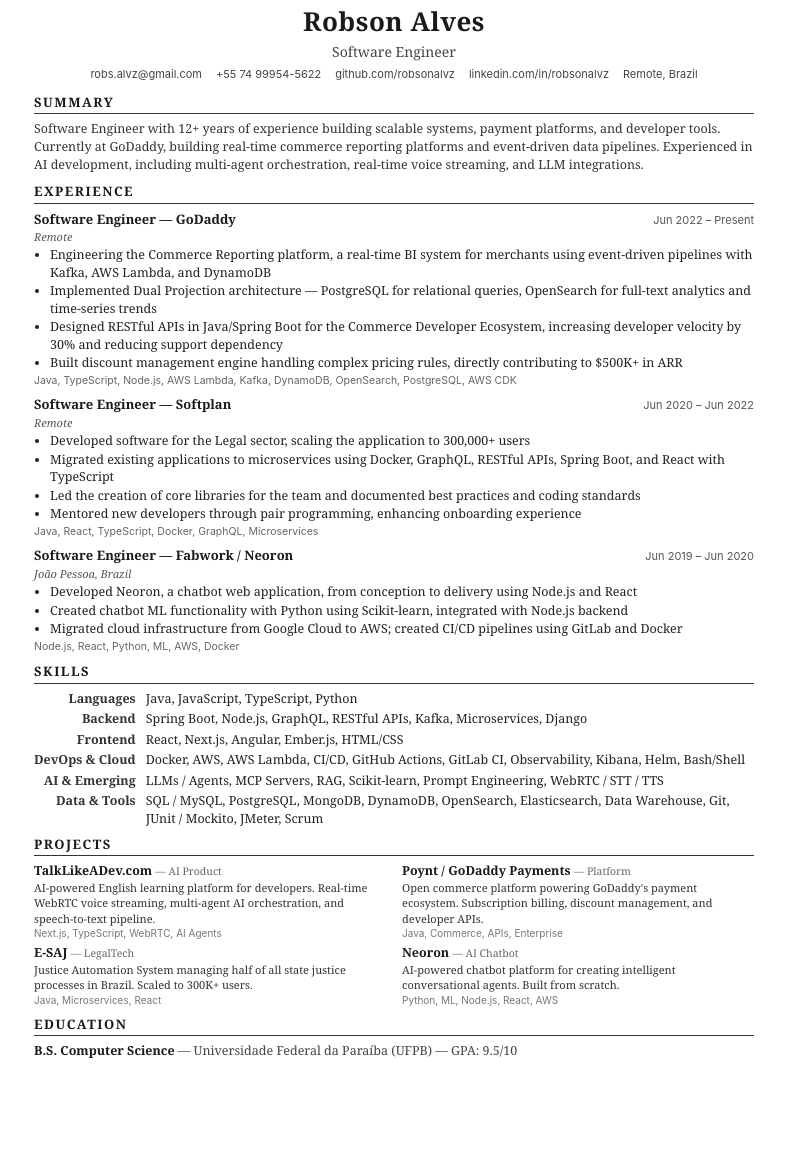
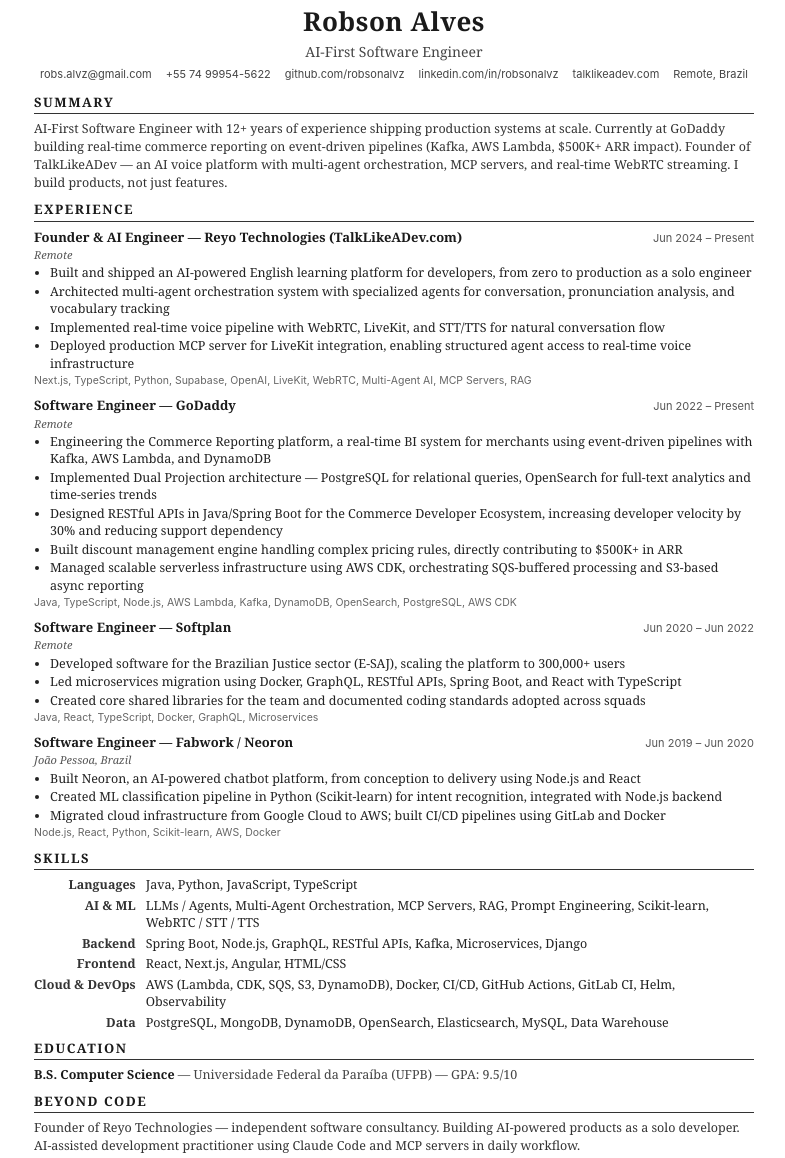
Before and after one commit to robsonalvz/robsonalvz.github.io, a plain HTML site: page resume.html in a window 1280 px wide. Shown: the part 35-1193 px from the top of the page, without its empty margins (246-1031 px from the left). Before the commit the page ends 1141 px from the top, so only its background shows below. Drawn offline with Linux system fonts and the light colour scheme.

```diff
--- a/resume.html
+++ b/resume.html
@@ -187,23 +187,39 @@
 
 <header>
   <h1>Robson Alves</h1>
-  <p class="title">Software Engineer</p>
+  <p class="title">AI-First Software Engineer</p>
   <div class="contact">
     <span>robs.alvz@gmail.com</span>
     <span>+55 74 99954-5622</span>
     <span><a href="https://github.com/robsonalvz">github.com/robsonalvz</a></span>
     <span><a href="https://linkedin.com/in/robsonalvz">linkedin.com/in/robsonalvz</a></span>
+    <span><a href="https://talklikeadev.com">talklikeadev.com</a></span>
     <span>Remote, Brazil</span>
   </div>
 </header>
 
 <section>
   <h2>Summary</h2>
-  <p class="summary">Software Engineer with 12+ years of experience building scalable systems, payment platforms, and developer tools. Currently at GoDaddy, building real-time commerce reporting platforms and event-driven data pipelines. Experienced in AI development, including multi-agent orchestration, real-time voice streaming, and LLM integrations.</p>
+  <p class="summary">AI-First Software Engineer with 12+ years of experience shipping production systems at scale. Currently at GoDaddy building real-time commerce reporting on event-driven pipelines (Kafka, AWS Lambda, $500K+ ARR impact). Founder of TalkLikeADev &mdash; an AI voice platform with multi-agent orchestration, MCP servers, and real-time WebRTC streaming. I build products, not just features.</p>
 </section>
 
 <section>
   <h2>Experience</h2>
+
+  <div class="job">
+    <div class="job-header">
+      <span class="job-title">Founder &amp; AI Engineer &mdash; Reyo Technologies (TalkLikeADev.com)</span>
+      <span class="job-date">Jun 2024 &ndash; Present</span>
+    </div>
+    <div class="job-meta">Remote</div>
+    <ul>
+      <li>Built and shipped an AI-powered English learning platform for developers, from zero to production as a solo engineer</li>
+      <li>Architected multi-agent orchestration system with specialized agents for conversation, pronunciation analysis, and vocabulary tracking</li>
+      <li>Implemented real-time voice pipeline with WebRTC, LiveKit, and STT/TTS for natural conversation flow</li>
+      <li>Deployed production MCP server for LiveKit integration, enabling structured agent access to real-time voice infrastructure</li>
+    </ul>
+    <div class="tech">Next.js, TypeScript, Python, Supabase, OpenAI, LiveKit, WebRTC, Multi-Agent AI, MCP Servers, RAG</div>
+  </div>
 
   <div class="job">
     <div class="job-header">
@@ -213,9 +229,10 @@
     <div class="job-meta">Remote</div>
     <ul>
       <li>Engineering the Commerce Reporting platform, a real-time BI system for merchants using event-driven pipelines with Kafka, AWS Lambda, and DynamoDB</li>
-      <li>Implemented Dual Projection architecture — PostgreSQL for relational queries, OpenSearch for full-text analytics and time-series trends</li>
+      <li>Implemented Dual Projection architecture &mdash; PostgreSQL for relational queries, OpenSearch for full-text analytics and time-series trends</li>
       <li>Designed RESTful APIs in Java/Spring Boot for the Commerce Developer Ecosystem, increasing developer velocity by 30% and reducing support dependency</li>
       <li>Built discount management engine handling complex pricing rules, directly contributing to $500K+ in ARR</li>
+      <li>Managed scalable serverless infrastructure using AWS CDK, orchestrating SQS-buffered processing and S3-based async reporting</li>
     </ul>
     <div class="tech">Java, TypeScript, Node.js, AWS Lambda, Kafka, DynamoDB, OpenSearch, PostgreSQL, AWS CDK</div>
   </div>
@@ -227,10 +244,9 @@
     </div>
     <div class="job-meta">Remote</div>
     <ul>
-      <li>Developed software for the Legal sector, scaling the application to 300,000+ users</li>
-      <li>Migrated existing applications to microservices using Docker, GraphQL, RESTful APIs, Spring Boot, and React with TypeScript</li>
-      <li>Led the creation of core libraries for the team and documented best practices and coding standards</li>
-      <li>Mentored new developers through pair programming, enhancing onboarding experience</li>
+      <li>Developed software for the Brazilian Justice sector (E-SAJ), scaling the platform to 300,000+ users</li>
+      <li>Led microservices migration using Docker, GraphQL, RESTful APIs, Spring Boot, and React with TypeScript</li>
+      <li>Created core shared libraries for the team and documented coding standards adopted across squads</li>
     </ul>
     <div class="tech">Java, React, TypeScript, Docker, GraphQL, Microservices</div>
   </div>
@@ -242,11 +258,11 @@
     </div>
     <div class="job-meta">Jo&atilde;o Pessoa, Brazil</div>
     <ul>
-      <li>Developed Neoron, a chatbot web application, from conception to delivery using Node.js and React</li>
-      <li>Created chatbot ML functionality with Python using Scikit-learn, integrated with Node.js backend</li>
-      <li>Migrated cloud infrastructure from Google Cloud to AWS; created CI/CD pipelines using GitLab and Docker</li>
+      <li>Built Neoron, an AI-powered chatbot platform, from conception to delivery using Node.js and React</li>
+      <li>Created ML classification pipeline in Python (Scikit-learn) for intent recognition, integrated with Node.js backend</li>
+      <li>Migrated cloud infrastructure from Google Cloud to AWS; built CI/CD pipelines using GitLab and Docker</li>
     </ul>
-    <div class="tech">Node.js, React, Python, ML, AWS, Docker</div>
+    <div class="tech">Node.js, React, Python, Scikit-learn, AWS, Docker</div>
   </div>
 </section>
 
@@ -254,44 +270,18 @@
   <h2>Skills</h2>
   <dl class="skills-grid">
     <dt>Languages</dt>
-    <dd>Java, JavaScript, TypeScript, Python</dd>
+    <dd>Java, Python, JavaScript, TypeScript</dd>
+    <dt>AI &amp; ML</dt>
+    <dd>LLMs / Agents, Multi-Agent Orchestration, MCP Servers, RAG, Prompt Engineering, Scikit-learn, WebRTC / STT / TTS</dd>
     <dt>Backend</dt>
     <dd>Spring Boot, Node.js, GraphQL, RESTful APIs, Kafka, Microservices, Django</dd>
     <dt>Frontend</dt>
-    <dd>React, Next.js, Angular, Ember.js, HTML/CSS</dd>
-    <dt>DevOps &amp; Cloud</dt>
-    <dd>Docker, AWS, AWS Lambda, CI/CD, GitHub Actions, GitLab CI, Observability, Kibana, Helm, Bash/Shell</dd>
-    <dt>AI &amp; Emerging</dt>
-    <dd>LLMs / Agents, MCP Servers, RAG, Scikit-learn, Prompt Engineering, WebRTC / STT / TTS</dd>
-    <dt>Data &amp; Tools</dt>
-    <dd>SQL / MySQL, PostgreSQL, MongoDB, DynamoDB, OpenSearch, Elasticsearch, Data Warehouse, Git, JUnit / Mockito, JMeter, Scrum</dd>
+    <dd>React, Next.js, Angular, HTML/CSS</dd>
+    <dt>Cloud &amp; DevOps</dt>
+    <dd>AWS (Lambda, CDK, SQS, S3, DynamoDB), Docker, CI/CD, GitHub Actions, GitLab CI, Helm, Observability</dd>
+    <dt>Data</dt>
+    <dd>PostgreSQL, MongoDB, DynamoDB, OpenSearch, Elasticsearch, MySQL, Data Warehouse</dd>
   </dl>
-</section>
-
-<section>
-  <h2>Projects</h2>
-  <div class="projects-grid">
-    <div class="project">
-      <span class="project-name">TalkLikeADev.com</span> <span class="project-type">&mdash; AI Product</span>
-      <div class="project-desc">AI-powered English learning platform for developers. Real-time WebRTC voice streaming, multi-agent AI orchestration, and speech-to-text pipeline.</div>
-      <div class="project-tech">Next.js, TypeScript, WebRTC, AI Agents</div>
-    </div>
-    <div class="project">
-      <span class="project-name">Poynt / GoDaddy Payments</span> <span class="project-type">&mdash; Platform</span>
-      <div class="project-desc">Open commerce platform powering GoDaddy's payment ecosystem. Subscription billing, discount management, and developer APIs.</div>
-      <div class="project-tech">Java, Commerce, APIs, Enterprise</div>
-    </div>
-    <div class="project">
-      <span class="project-name">E-SAJ</span> <span class="project-type">&mdash; LegalTech</span>
-      <div class="project-desc">Justice Automation System managing half of all state justice processes in Brazil. Scaled to 300K+ users.</div>
-      <div class="project-tech">Java, Microservices, React</div>
-    </div>
-    <div class="project">
-      <span class="project-name">Neoron</span> <span class="project-type">&mdash; AI Chatbot</span>
-      <div class="project-desc">AI-powered chatbot platform for creating intelligent conversational agents. Built from scratch.</div>
-      <div class="project-tech">Python, ML, Node.js, React, AWS</div>
-    </div>
-  </div>
 </section>
 
 <section>
@@ -303,5 +293,10 @@
   </div>
 </section>
 
+<section>
+  <h2>Beyond Code</h2>
+  <p class="summary">Founder of Reyo Technologies &mdash; independent software consultancy. Building AI-powered products as a solo developer. AI-assisted development practitioner using Claude Code and MCP servers in daily workflow.</p>
+</section>
+
 </body>
 </html>
```
Also changed, not shown: index.html (+11 -10 lines), js/main.js (+5 -5 lines).
